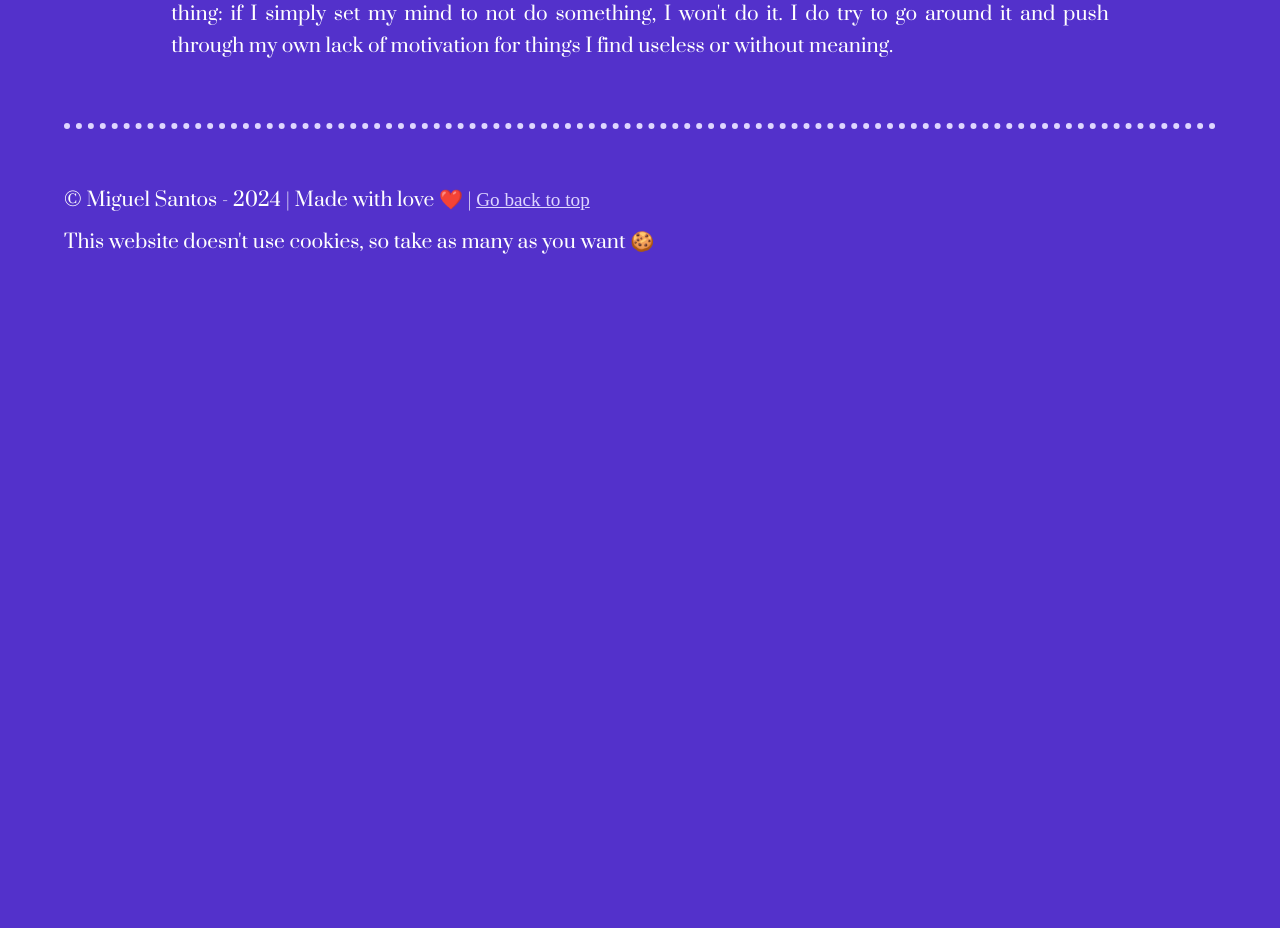
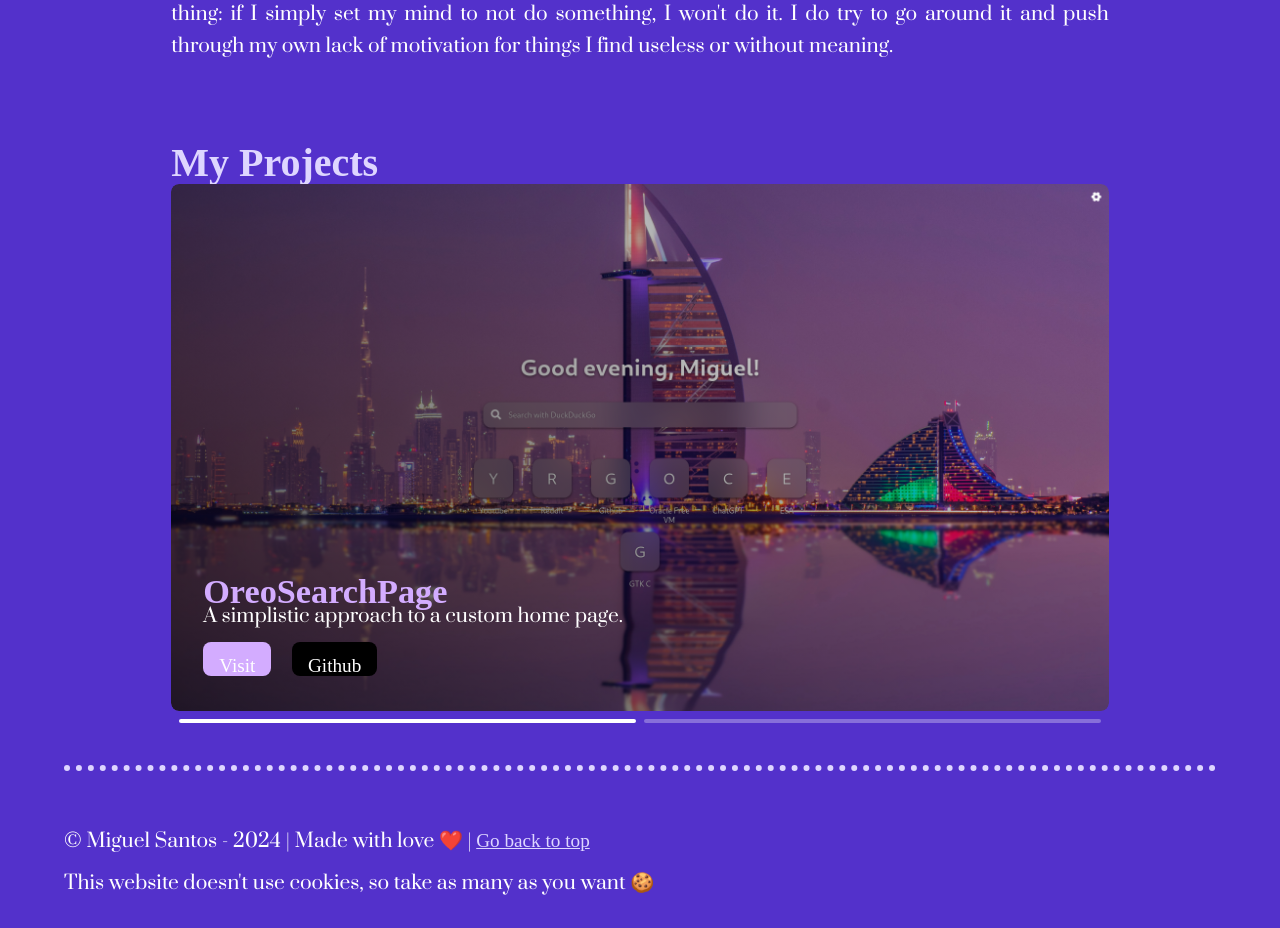
Before and after one commit to cakePhone/cakephone.github.io, a SvelteKit app: page / in a window 1280 px wide. Shown: the part 3620-4548 px from the top of the page. Before the commit the page ends 3907 px from the top, so only its background shows below. Built offline with nearby package versions, Linux system fonts and the light colour scheme; a web font is replaced by a local one.

Commit message:
mega commit

```diff
--- a/src/app.css
+++ b/src/app.css
@@ -52,12 +52,6 @@ body {
 
   --ff-content: "Prata", serif;
   --fs-content: 1.2rem;
-
-  /* == screen sizes == */
-  --ss-phone: 600px; /* !! Use with max-width !! */
-  --ss-tablet-portrait: 900px;
-  --ss-tablet-landscape: 1200px;
-  --ss-desktop: 1800px;
 
   transition: all 1s;
 
@@ -301,7 +295,7 @@ footer p, footer a {
     --on-surface: #ffffff;
 
     --accent: #d06a85;
-    --surface: #27242d;
+    --surface: #000000;
   }
 }
 
@@ -359,7 +353,7 @@ footer p, footer a {
   }
 
   article {
-    padding: 0 2rem;
+    padding: 0 1rem;
     max-width: 100%;
   }
 
--- /dev/null
+++ b/src/lib/components/carousel.svelte
@@ -0,0 +1,92 @@
+<script lang="ts">
+  import { onMount } from "svelte";
+  import type { project } from "$lib";
+  import Project from "./project.svelte";
+
+  let projectsJson: project[] = [];
+  let carousel: HTMLElement;
+  let carouselScroll: number = 0;
+  let width: number = 1;
+
+  let currentShowingIndex: number = 0;
+
+  function defineCarouselScroll() {
+    carouselScroll = carousel.scrollLeft;
+  }
+
+  onMount(async () => {
+    projectsJson = await (await fetch("/projects/projects.json")).json();
+  })
+
+  $: currentShowingIndex = Math.round(carouselScroll/width);
+</script>
+
+<section bind:this={carousel} bind:clientWidth={width} on:scroll={defineCarouselScroll}>
+  {#each projectsJson as project}
+    <Project
+      title={project.title}
+      description={project.description}
+
+      href={project.href}
+      github={project.github}
+
+      image={project.image}
+
+      accent={project.accent}
+      onAccent={project.onAccent}
+      onSurface={project.onSurface}
+    />
+  {/each}
+</section>
+<div class="carousel__pages">
+  {#each projectsJson as _, index}
+    <div class="carousel__page" class:current={currentShowingIndex === index}></div>
+  {/each}
+</div>
+
+<style>
+  section {
+    display: flex;
+    gap: 1rem;
+
+    margin-top: 2rem;
+    padding: 0;
+
+    aspect-ratio: 16/9;
+    width: 100%;
+
+    overflow-x: scroll;
+    scroll-snap-type: x mandatory;
+
+    border-radius: 0.5rem;
+
+    scrollbar-width: 0;
+  }
+
+  section::-webkit-scrollbar {
+    display: none;
+  }
+
+  .carousel__pages {
+    display: flex;
+    margin-top: 0.5rem;
+    margin-inline: 0.5rem;
+
+    gap: 0.5rem;
+  }
+
+  .carousel__page {
+    height: 0.25rem;
+    width: 100%;
+
+    transition: all 0.5s;
+
+    border-radius: 1rem;
+
+    background-color: rgb(255 255 255 / 0.3);
+  }
+
+  .current {
+    background-color: rgb(255 255 255);
+  }
+</style>
--- /dev/null
+++ b/src/lib/components/project.svelte
@@ -0,0 +1,106 @@
+<script lang="ts">
+  export let title: string = "";
+  export let description: string = "";
+
+  export let href: string | null;
+  export let github: string | null;
+
+  export let image: string;
+
+  export let accent: string = "#787896";
+  export let onAccent: string;
+  export let onSurface: string;
+</script>
+
+<div
+  id="main" style="--image: url({image}); --project-accent: {accent}; --on-project-accent: {onAccent}; --on-project-surface: {onSurface};"
+>
+  <div id="gradient-background">
+    <h3>{title}</h3>
+    <p>{description}</p>
+    <div>
+      <a {href}>Visit</a>
+      <a class="github" href={github}>Github</a>
+    </div>
+  </div>
+</div>
+
+<style>
+  h3 {
+    margin: 0;
+    margin-bottom: -1rem;
+    color: var(--project-accent);
+  }
+
+  p {
+    margin-top: 0.5rem;
+    margin-bottom: 1.5rem;
+    color: var(--on-project-surface);
+    text-align: left;
+    line-height: normal;
+  }
+
+  a {
+    text-decoration: none;
+    color: var(--on-project-accent);
+
+    width: auto;
+
+    padding: 0.8rem 1rem 0;
+    border-radius: 0.5rem;
+
+    margin-right: 1rem;
+
+    background-color: var(--project-accent);
+
+    font-family: var(--ff-headings)
+  }
+
+  a.github {
+    color: white;
+    background-color: #000000;
+  }
+
+  #main {
+    position: relative;
+
+    height: 100%;
+    min-width: 100%;
+
+    border-radius: 0.5rem;
+    overflow: hidden;
+    scroll-snap-align: start;
+
+    background-position: center;
+    background-size: cover;
+    background-repeat: no-repeat;
+    background-image: var(--image);
+  }
+
+  #gradient-background {
+    display: grid;
+    align-content: end;
+
+    height: 100%;
+    width: 100%;
+
+    padding: 2rem;
+
+    background: linear-gradient(45deg, rgb(0 0 0 / 0.7), rgb(0 0 0 / 0));
+  }
+
+  @media only screen and (max-width: 900px) {
+    #gradient-background {
+      padding: 1rem;
+    }
+
+    a {
+      font-size: 0.9rem;
+      padding: 0.6rem 0.8rem 0;
+    }
+
+    p {
+      font-size: 0.9rem;
+    }
+  }
+</style>
--- a/src/routes/+page.svelte
+++ b/src/routes/+page.svelte
@@ -1,4 +1,6 @@
 <script lang="ts">
+  import Carousel from "$lib/components/carousel.svelte";
+
   let welcomeSpans: string[] = ["Welcome!", "I'm Miguel Santos."];
 </script>
 
@@ -27,8 +29,8 @@
   </div>
 </section>
 <hr />
-<article id="takingaread">
-  <section>
+<article>
+  <section id="takingaread">
     <h1>A little about myself</h1>
     <p>
       Hi! I'm Miguel Santos, a 17 year old Portuguese self-taught web developer.
@@ -93,4 +95,9 @@
       motivation for things I find useless or without meaning.
     </p>
   </section>
+
+  <section id="checkingmyprojects">
+    <h2>My Projects</h2>
+    <Carousel/>
+  </section>
 </article>
--- /dev/null
+++ b/static/projects/projects.json
@@ -0,0 +1,28 @@
+[
+ {
+  "title": "OreoSearchPage",
+  "description": "A simplistic approach to a custom home page.",
+
+  "href": "https://cakephone.github.io/OreoSearchPage",
+  "github": "https://github.com/cakephone/skymuse",
+
+  "image": "/projects/OreoSearchPage.png",
+
+  "accent": "#D3ACFF",
+  "on-accent": "#000",
+  "on-surface": "#ebdaff"
+ },
+ {
+  "title": "OreoSweeper",
+  "description": "Nostalgia hits when you least expect it! Here's my first Sveltekit Project: OreoSweeper",
+
+  "href": "https://cakephone.github.io/OreoSweeper",
+  "github": "https://github.com/cakephone/skymuse",
+
+  "image": "/projects/OreoSweeper.jpg",
+
+  "accent": "#ACDAFF",
+  "onAccent": "#000000",
+  "onSurface": "#FFFFFF"
+ }
+]
```
Also changed, not shown: src/lib/index.ts (+13 -1 lines), static/projects/OreoSearchPage.png (added), static/projects/OreoSweeper.jpg (added).
